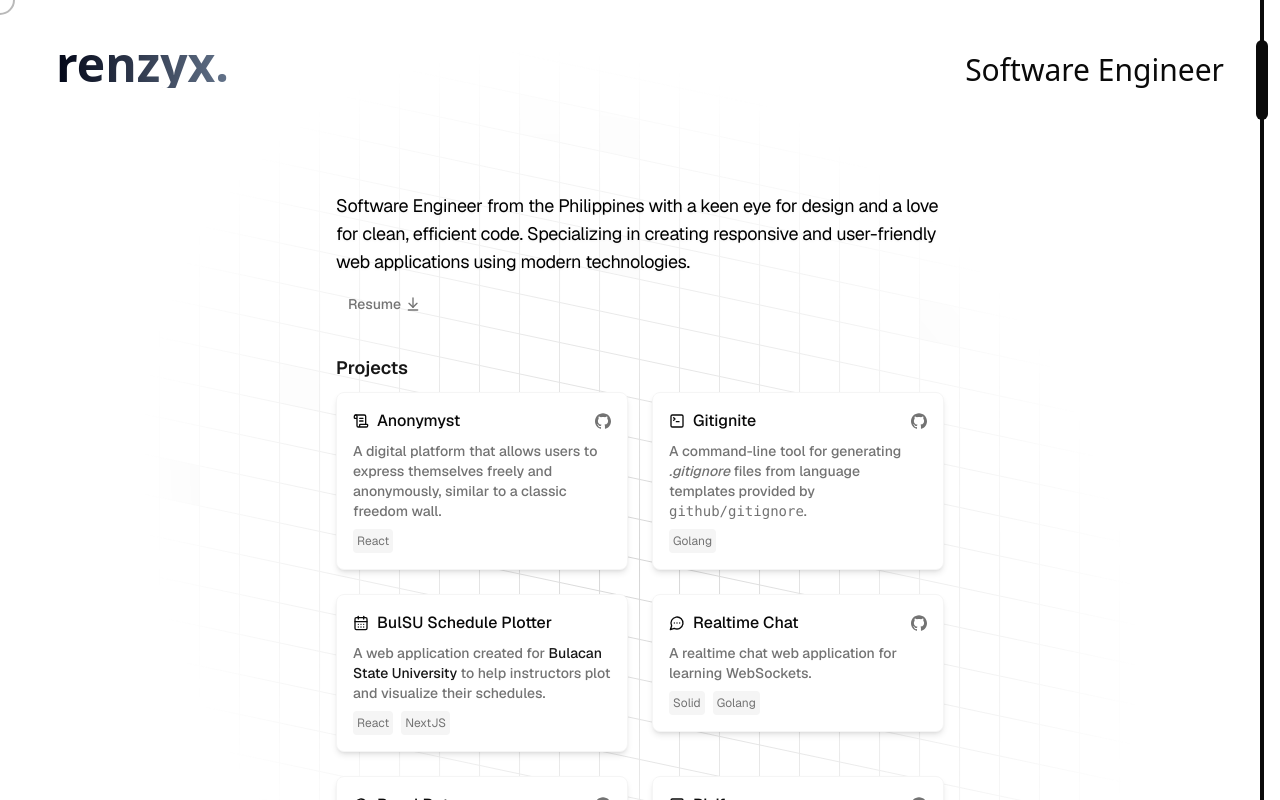
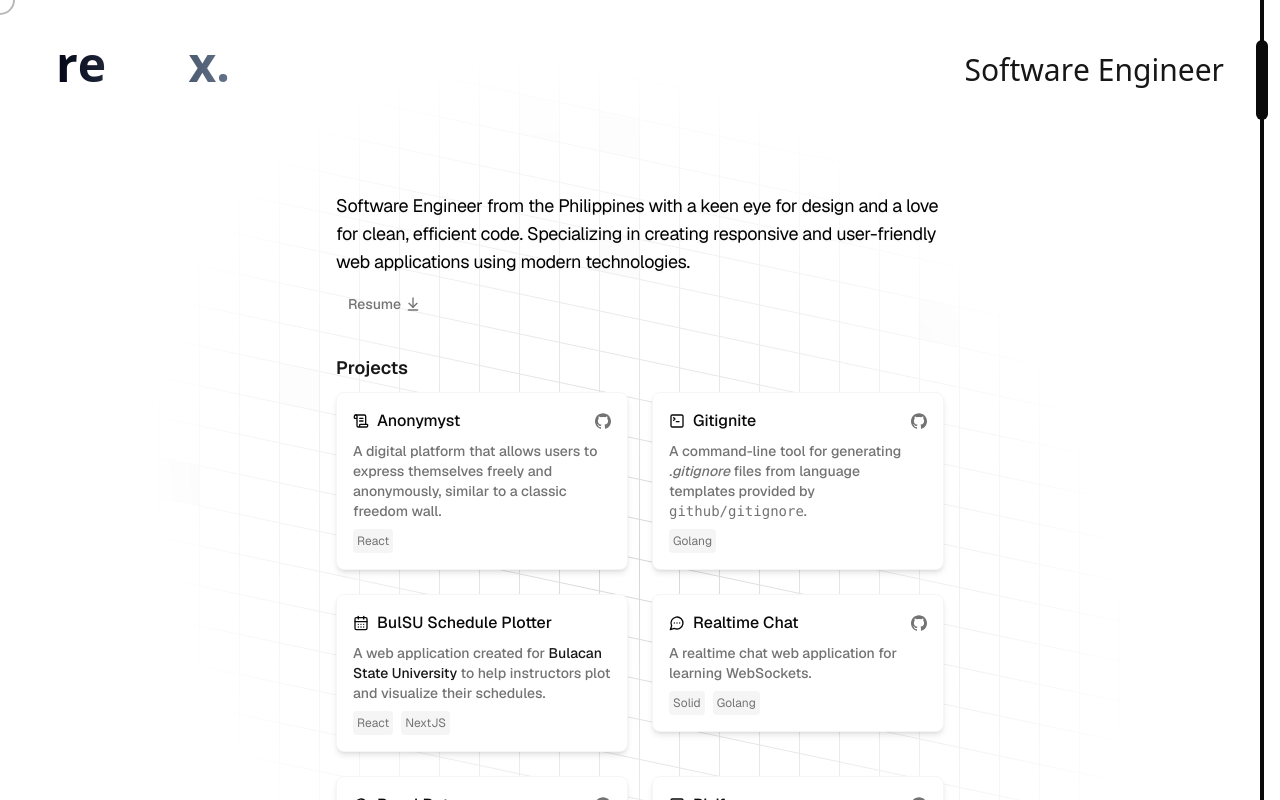
Before and after one commit to xyugen/portfolio, a Next.js app: page / in a window 1280 px wide. Shown: the top 800 px of the page. Built offline with nearby package versions, Linux system fonts and the light colour scheme.

Commit message:
feat: add animated title animation

```diff
--- a/src/app/globals.css
+++ b/src/app/globals.css
@@ -86,6 +86,12 @@
     .flare {
         @apply fixed bg-transparent translate-x-[-50%] translate-y-[-50%] border-2 border-solid border-primary/30 rounded-full dark:mix-blend-screen pointer-events-none z-[999999] backdrop-blur-[1px] backdrop-filter transition duration-200 ease-in-out cursor-none;
     }
+    @media screen and (max-width: 768px) {
+        .flare {
+            @apply hidden;
+        }
+
+    }
     .flare.pointer {
         display: none;
         opacity: 0 !important;
--- /dev/null
+++ b/src/components/animations/animated-title.tsx
@@ -0,0 +1,69 @@
+"use client";
+
+import React from "react";
+import { motion } from "framer-motion";
+import { cn } from "@/lib/utils";
+
+interface AnimatedTitleProps {
+    text: string;
+    className?: string;
+    delay?: number;
+}
+
+export default function AnimatedTitle({
+    text,
+    className = "",
+    delay = 0.1,
+}: AnimatedTitleProps) {
+    const characters = text.split("");
+
+    const container = {
+        hidden: { opacity: 0 },
+        visible: (i = 1) => ({
+            opacity: 1,
+            transition: { staggerChildren: 0.03, delayChildren: 0.25 * i + delay, delay: delay },
+        }),
+    };
+
+    const child = {
+        visible: {
+            opacity: 1,
+            y: 0,
+            transition: {
+                type: "spring",
+                damping: 12,
+                stiffness: 200,
+            },
+        },
+        hidden: {
+            opacity: 0,
+            y: -20,
+            transition: {
+                type: "spring",
+                damping: 12,
+                stiffness: 200,
+            },
+        },
+    };
+
+    return (
+        <h1 className={cn("text-4xl font-bold text-primary", className)}>
+            <motion.span
+                variants={container}
+                initial="hidden"
+                animate="visible"
+                aria-label={text}
+            >
+                {characters.map((char, index) => (
+                    <motion.span
+                        variants={child}
+                        key={index}
+                        className="inline-block"
+                    >
+                        {char === " " ? "\u00A0" : char}
+                    </motion.span>
+                ))}
+            </motion.span>
+        </h1>
+    );
+}
--- a/src/components/custom-scroll-bar.tsx
+++ b/src/components/custom-scroll-bar.tsx
@@ -1,8 +1,10 @@
 "use client";
 
 import React, { useState, useEffect } from "react";
+import { motion } from "framer-motion";
 
 export default function CustomScrollBar() {
+    const [mounted, setMounted] = useState(false);
     const [scrollPosition, setScrollPosition] = useState(0);
     const padding = 40; // Padding in pixels for top and bottom
     const pillHeight = 80; // Height of the pill in pixels
@@ -30,16 +32,25 @@ export default function CustomScrollBar() {
         return (adjustedScrollPosition / 100) * scrollableHeight + padding;
     };
 
+    useEffect(() => {
+        setMounted(true);
+    }, []);
+
+    if (!mounted) return null;
+
     return (
-        <div className="fixed right-1 md:right-4 top-0 h-full w-1 bg-foreground">
-            <div
+        <motion.div initial={{ height: 0, opacity: 0 }} animate={{ height: "100vh", opacity: 1 }} transition={{ duration: 0.5, delay: 0.5 }} className="fixed right-1 md:right-4 top-0 h-full w-1 bg-foreground">
+            <motion.div
+                initial={{ height: 0 }}
+                animate={{ height: `${pillHeight}px` }}
+                transition={{ duration: 0.5, delay: 1 }}
                 className="absolute w-2 md:w-3 right-[-2px] md:right-[-4px] rounded-full bg-foreground transition-all duration-150 ease-out"
                 style={{
                     height: `${pillHeight}px`,
                     top: `${calculatePillPosition()}px`,
                     // right: "-4px",
                 }}
-            ></div>
-        </div>
+            ></motion.div>
+        </motion.div>
     );
 }
--- a/src/components/layouts/Footer.tsx
+++ b/src/components/layouts/Footer.tsx
@@ -2,10 +2,12 @@ const Footer = () => {
   return (
       <footer className="bg-background border-t border-t-muted p-8 z-50">
           <div className="flex flex-col md:flex-row items-start md:items-end justify-between">
-              <p className="text-primary font-extrabold text-5xl md:text-9xl">
+              <p className="font-extrabold text-5xl md:text-9xl bg-gradient-to-r from-slate-950 to-slate-500 dark:from-slate-500 dark:to-slate-100 bg-clip-text text-transparent">
                   Renzyx.
               </p>
-              <p className="text-muted-foreground">Copyright &copy; Renz Arias {new Date().getFullYear()}</p>
+              <p className="text-muted-foreground">
+                  Copyright &copy; Renz Arias {new Date().getFullYear()}
+              </p>
           </div>
       </footer>
   );
--- a/src/components/layouts/Header.tsx
+++ b/src/components/layouts/Header.tsx
@@ -1,20 +1,22 @@
 "use client";
 
 import React from "react";
-import { motion } from "framer-motion";
+import AnimatedTitle from "../animations/animated-title";
 
-const headerData: React.ReactNode[] = [
-    <h1 key={0} className="bg-gradient-to-r from-slate-950 to-slate-500 bg-clip-text text-5xl font-extrabold text-transparent">
-        renzyx.
-    </h1>,
-    <h3 key={1} className="text-3xl font-medium">Software Engineer</h3>,
+const headerData: { text: string; className: string }[] = [
+    {
+        text: "renzyx.",
+        className:
+            "bg-gradient-to-r from-slate-950 to-slate-500 dark:from-slate-500 dark:to-slate-100 bg-clip-text text-5xl font-extrabold text-transparent text-5xl",
+    },
+    { text: "Software Engineer", className: "text-3xl font-medium" },
 ];
 
 const Header = () => {
     return (
         <header className="px-4 md:px-14 py-10">
             <div className="flex flex-col md:flex-row justify-between md:items-end">
-                {headerData.map((data, index) => (
+                {/* {headerData.map((data, index) => (
                     <motion.div
                         key={index}
                         initial={{ opacity: 0, y: -20 }}
@@ -23,6 +25,14 @@ const Header = () => {
                     >
                         <>{data}</>
                     </motion.div>
+                ))} */}
+                {headerData.map((data, index) => (
+                    <AnimatedTitle
+                        key={index}
+                        delay={1 * index}
+                        text={data.text}
+                        className={data.className}
+                    />
                 ))}
             </div>
         </header>
```
